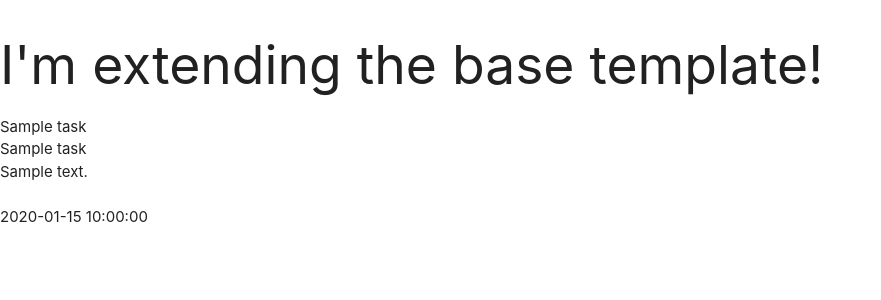
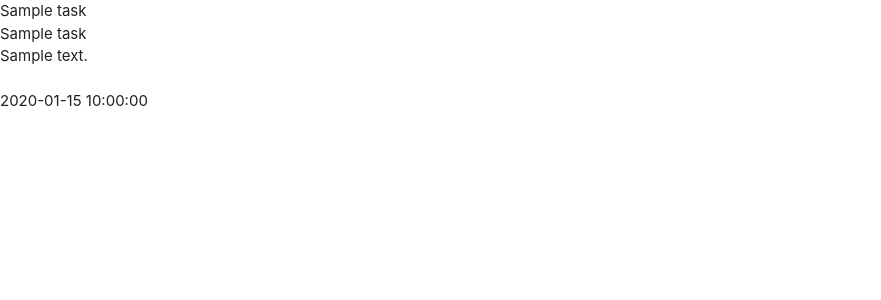
Before and after one commit to natalie-kate/task_manager, a Flask app: page / in a window 1280 px wide. Shown: the top 300 px of the page, without its empty margins (0-881 px from the left). Run offline with Flask 2, Linux system fonts and the light colour scheme; a database or web service that is not in the repository returns one stand-in record (values such as "Sample title"); some libraries are stand-ins or nearby versions.

Commit message:
Removed h2

```diff
--- a/templates/tasks.html
+++ b/templates/tasks.html
@@ -1,7 +1,5 @@
 {% extends "base.html" %}
 {% block content %}
-
-    <h2>I'm extending the base template!</h2>
 
     {% for task in tasks %}
         {{ task.task_name }}<br>
```
